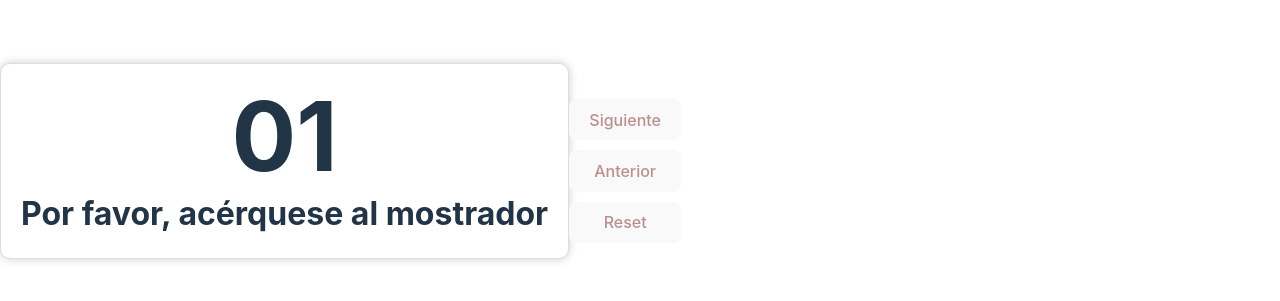
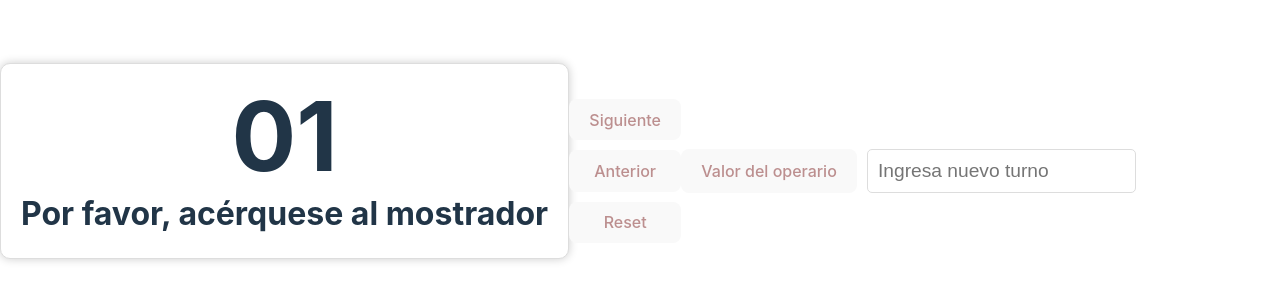
Before and after one commit to Pousi18/Master_lemoncode, a website built with Vite: page Modulo_4/index.html in a window 1280 px wide. Shown: the part 239-540 px from the top of the page. Built offline with nearby package versions, Linux system fonts and the light colour scheme.

Commit message:
Cambios en ejercicio, falta el typescript

```diff
--- a/Modulo_4/index.html
+++ b/Modulo_4/index.html
@@ -23,5 +23,13 @@
 
     </div>
 
+    <div class="operador">
+
+      <button id="turno-operador">Valor del operario</button>
+
+      <input type="number" id="nuevo-turno" placeholder="Ingresa nuevo turno">
+
+    </div>
+
   </body>
 </html>
--- a/Modulo_4/src/style.css
+++ b/Modulo_4/src/style.css
@@ -42,6 +42,21 @@ button {
 
 button:hover {
   background-color: whitesmoke;
+}
+
+
+.operador {
+  margin-top: 20px;
+  display: flex;
+  justify-content: top;
+  gap: 10px;
+}
+
+.operador input {
+  padding: 10px;
+  font-size: 1.2rem;
+  border-radius: 5px;
+  border: 1px solid #ddd;
 }
 
 
```
Also changed, not shown: Modulo_4/src/main.ts (+9 -3 lines).
